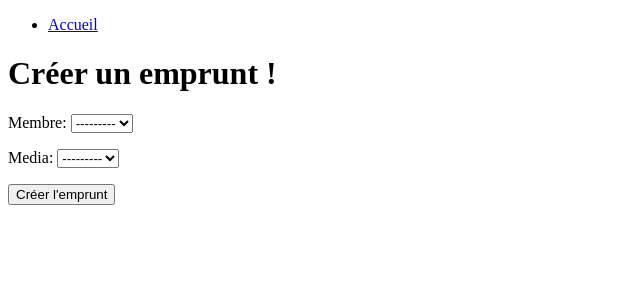
After one commit to Teakz9/N-L-N-M, a Django app: page /bibliothecaires/creeremprunt/ in a window 1280 px wide. The commit adds this page. Shown: the top 300 px of the page, without its empty margins (0-640 px from the left). Run offline with Django 5.2, Linux system fonts and the light colour scheme; data that the repository does not hold is empty.

Commit message:
Fonctionnalité sur la création d'emprunt fonctionnelle

```diff
--- a/mediatheque/bibliothecaires/forms.py
+++ b/mediatheque/bibliothecaires/forms.py
@@ -1,5 +1,5 @@
 from django import forms
-from .models import Membre, Media, JeuDePlateau
+from .models import Membre, Media, JeuDePlateau, Emprunt
 
 
 class Creationmembre(forms.Form):
@@ -23,3 +23,12 @@ class Creationjeudeplateau(forms.ModelForm):
     class Meta:
         model = JeuDePlateau
         fields = ['nom', 'auteur']
+
+
+class Empruntform(forms.ModelForm):
+    membre = forms.ModelChoiceField(queryset=Membre.objects.all())
+    media = forms.ModelChoiceField(queryset=Media.objects.filter(disponible=True))
+
+    class Meta:
+        model = Emprunt
+        fields = ['membre', 'media']
--- a/mediatheque/bibliothecaires/models.py
+++ b/mediatheque/bibliothecaires/models.py
@@ -1,9 +1,13 @@
 from django.db import models
+from django.utils import timezone
 
 
 class Membre(models.Model):
     nom = models.CharField(max_length=150)
     prenom = models.CharField(max_length=150)
+
+    def __str__(self):
+        return f"{self.prenom} {self.nom}"
 
 
 class Media(models.Model):
@@ -18,7 +22,23 @@ class Media(models.Model):
     type = models.CharField(max_length=50, choices=TYPE_CHOICES)
     disponible = models.BooleanField(default=True)
 
+    def __str__(self):
+        return f"{self.titre} ({self.get_type_display()}) par {self.auteur}"
+
 
 class JeuDePlateau(models.Model):
     nom = models.CharField(max_length=150)
     auteur = models.CharField(max_length=150)
+
+    def __str__(self):
+        return f"Jeu de plateau: {self.nom} par {self.auteur}"
+
+
+class Emprunt(models.Model):
+    membre = models.ForeignKey(Membre, on_delete=models.CASCADE)
+    media = models.ForeignKey(Media, on_delete=models.CASCADE)
+    date_emprunt = models.DateTimeField(default=timezone.now)
+    date_retour = models.DateTimeField(null=True, blank=True)
+
+    def __str__(self):
+        return f"{self.media.titre} emprunté par {self.membre.nom} {self.membre.prenom}"
--- /dev/null
+++ b/mediatheque/bibliothecaires/templates/bibliothecaires/creeremprunt.html
@@ -0,0 +1,20 @@
+<!DOCTYPE html>
+<html lang="fr">
+<head>
+    <meta charset="UTF-8">
+    <title>Créer un emprunt</title>
+</head>
+<body>
+    <nav>
+        <ul>
+            <li><a href="{% url 'bibliothecaires_index' %}">Accueil</a></li>
+        </ul>
+    </nav>
+    <h1>Créer un emprunt !</h1>
+    <form method="post">
+        {% csrf_token %}
+        {{form.as_p}}
+        <button type="submit">Créer l'emprunt</button>
+    </form>
+</body>
+</html>
--- a/mediatheque/bibliothecaires/templates/bibliothecaires/index.html
+++ b/mediatheque/bibliothecaires/templates/bibliothecaires/index.html
@@ -19,6 +19,9 @@
         <li>
             <a href="{% url 'ajout_media' %}">Ajouter un média.</a>
         </li>
+        <li>
+            <a href="{% url 'creer_emprunt' %}">Créer un emprunt.</a>
+        </li>
     </ul>
 </body>
 </html>
--- a/mediatheque/bibliothecaires/urls.py
+++ b/mediatheque/bibliothecaires/urls.py
@@ -3,10 +3,11 @@ from . import views
 
 urlpatterns = [
     path('', views.index, name='bibliothecaires_index'),
-    path('ajoutmembre/', views.ajoutmembre, name="ajout_membre"),
-    path('listemembre/', views.listemembres, name="liste_membre"),
-    path('modifiermembre/<int:id>/', views.modifiermembre, name="modifier_membre"),
-    path('supprimermembre/<int:id>/', views.supprimermembre, name="supprimer_membre"),
+    path('ajoutmembre/', views.ajout_membre, name="ajout_membre"),
+    path('listemembre/', views.liste_membres, name="liste_membre"),
+    path('modifiermembre/<int:id>/', views.modifier_membre, name="modifier_membre"),
+    path('supprimermembre/<int:id>/', views.supprimer_membre, name="supprimer_membre"),
     path('listemedia/', views.liste_media, name="liste_media"),
-    path('ajoutmedia/', views.ajoutmedia, name="ajout_media"),
+    path('ajoutmedia/', views.ajout_media, name="ajout_media"),
+    path('creeremprunt/', views.creer_emprunt, name="creer_emprunt"),
 ]
--- a/mediatheque/bibliothecaires/views.py
+++ b/mediatheque/bibliothecaires/views.py
@@ -1,19 +1,19 @@
 from django.shortcuts import get_object_or_404, render, redirect
-from .forms import Creationmembre, Modifiermembre, Creationmedia, Creationjeudeplateau
-from .models import Membre, Media, JeuDePlateau
+from .forms import Creationmembre, Modifiermembre, Creationmedia, Creationjeudeplateau, Empruntform
+from .models import Membre, Media, JeuDePlateau, Emprunt
 
 
 def index(request):
     return render(request, 'bibliothecaires/index.html')
 
 
-def listemembres(request):
-    membres = Membre.objects.all()
+def liste_membres(request):
+    membres = Membre.objects.all().prefetch_related('emprunt_set__media')
     return render(request, 'bibliothecaires/listemembre.html',
                   {'membres': membres})
 
 
-def ajoutmembre(request):
+def ajout_membre(request):
     if request.method == 'POST':
         creationmembre = Creationmembre(request.POST)
         if creationmembre.is_valid():
@@ -32,7 +32,7 @@ def ajoutmembre(request):
                       {'creationMembre': creationmembre})
 
 
-def modifiermembre(request, id):
+def modifier_membre(request, id):
     membre = get_object_or_404(Membre, pk=id)
     if request.method == 'POST':
         modifier_membre = Modifiermembre(request.POST, instance=membre)
@@ -49,7 +49,7 @@ def modifiermembre(request, id):
                       )
 
 
-def supprimermembre(request, id):
+def supprimer_membre(request, id):
     membre = get_object_or_404(Membre, pk=id)
     membre.delete()
     return redirect('liste_membre')
@@ -70,7 +70,7 @@ def liste_media(request):
         'jeux_de_plateau': jeux_de_plateau})
 
 
-def ajoutmedia(request):
+def ajout_media(request):
     if request.method == 'POST':
         media_form = Creationmedia(request.POST)
         jeu_form = Creationjeudeplateau(request.POST)
@@ -90,3 +90,19 @@ def ajoutmedia(request):
         'media_form': media_form,
         'jeu_form': jeu_form,
     })
+
+
+def creer_emprunt(request):
+    if request.method == 'POST':
+        form = Empruntform(request.POST)
+        if form.is_valid():
+            emprunt = form.save(commit=False)
+            media = emprunt.media
+            media.disponible = False
+            media.save()
+            emprunt.save()
+            return redirect('liste_membre')
+    else:
+        form = Empruntform()
+    return render (request, 'bibliothecaires/creeremprunt.html',
+                   {'form': form})
```
Also changed, not shown: mediatheque/bibliothecaires/templates/bibliothecaires/listemedia.html (+9 -1 lines), mediatheque/bibliothecaires/templates/bibliothecaires/listemembre.html (+7 -0 lines), mediatheque/bibliothecaires/migrations/0004_emprunt.py (added), 1 other file.
